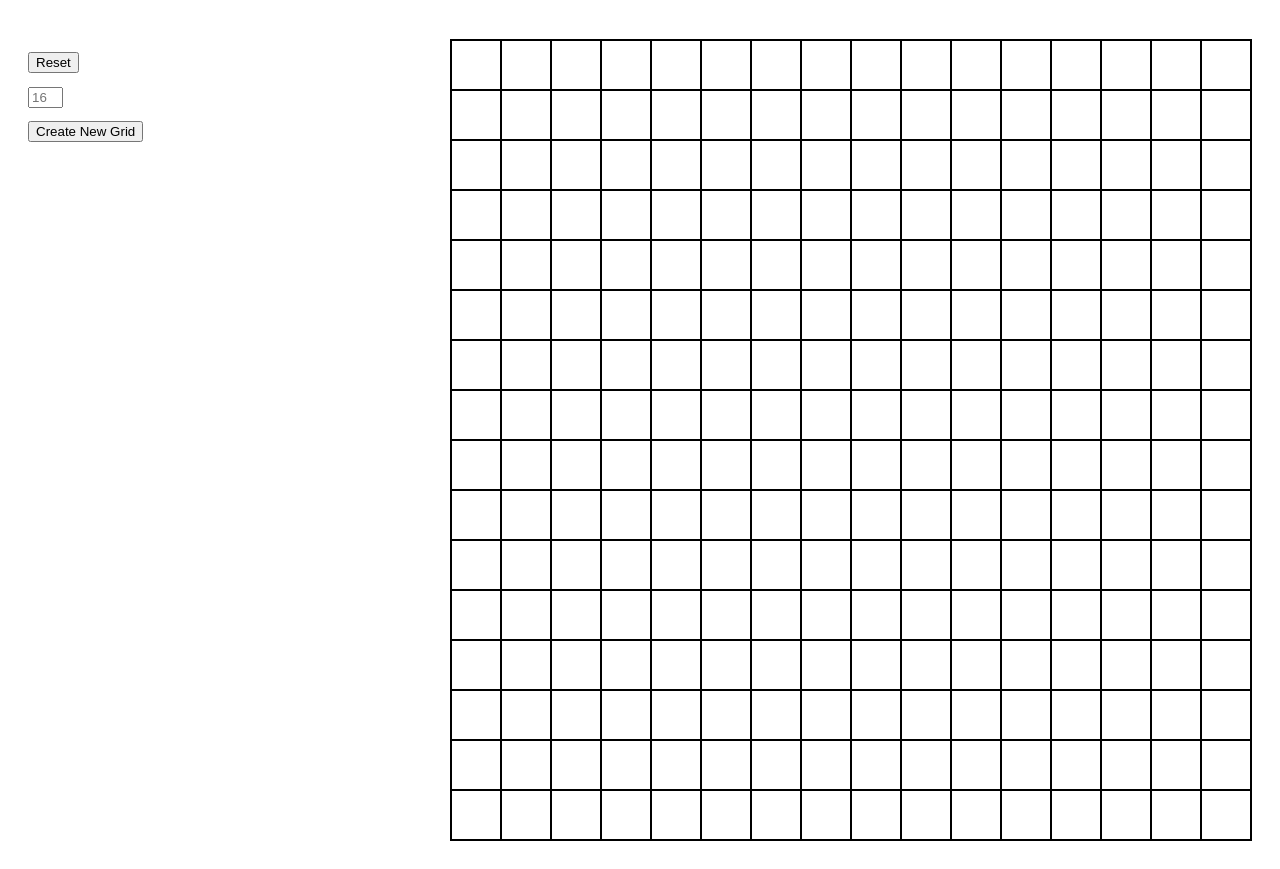
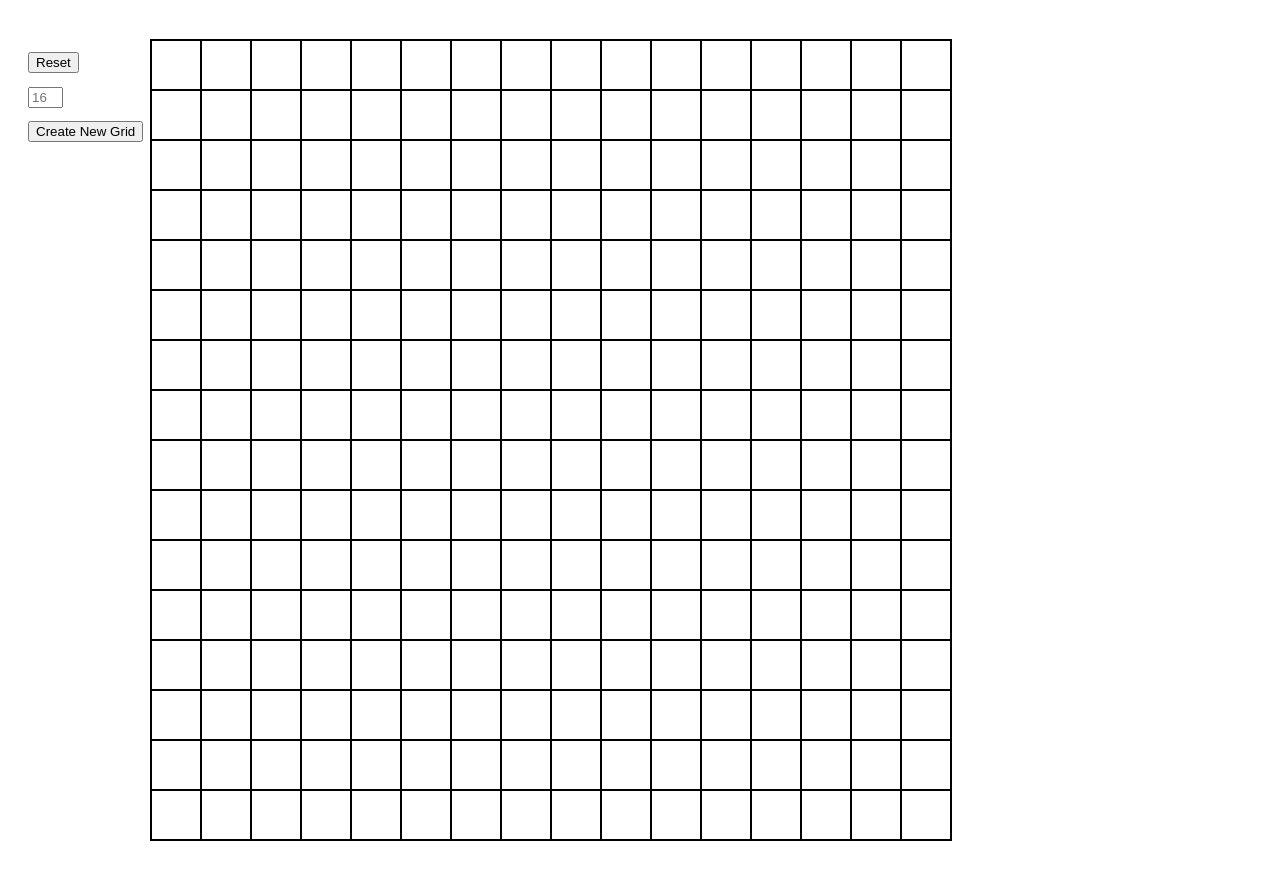
Before and after one commit to jsfinesse/etch-a-sketch, a plain HTML site: page index.html in a window 1280 px wide. Shown: the part 61-930 px from the top of the page. Before the commit the page ends 902 px from the top, so only its background shows below. Drawn offline with Linux system fonts and the light colour scheme.

Commit message:
Fixed container width

```diff
--- a/style.css
+++ b/style.css
@@ -26,11 +26,12 @@ input {
     grid-template-columns: repeat(var(--grid-cols), 1fr);
     border: 1px solid black;
     width: 800px;
-    float: right;
+    max-width: 800px;
+    /* float: right; */
 }
 
 .grid-item {
-    padding: 1em;
+    /* padding: 1em; */
     aspect-ratio: 1;
     border: 1px solid black;
 }
```
